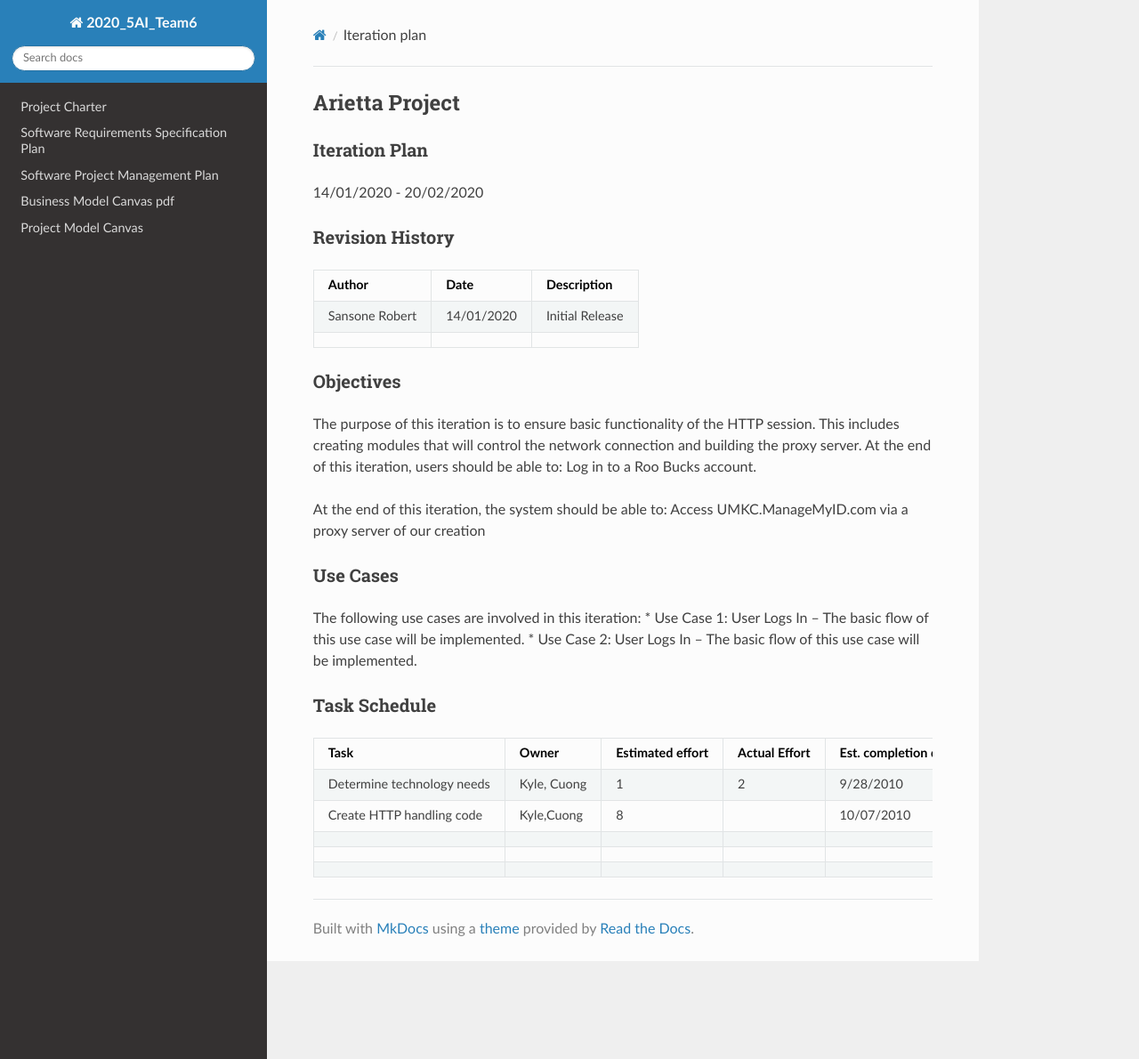
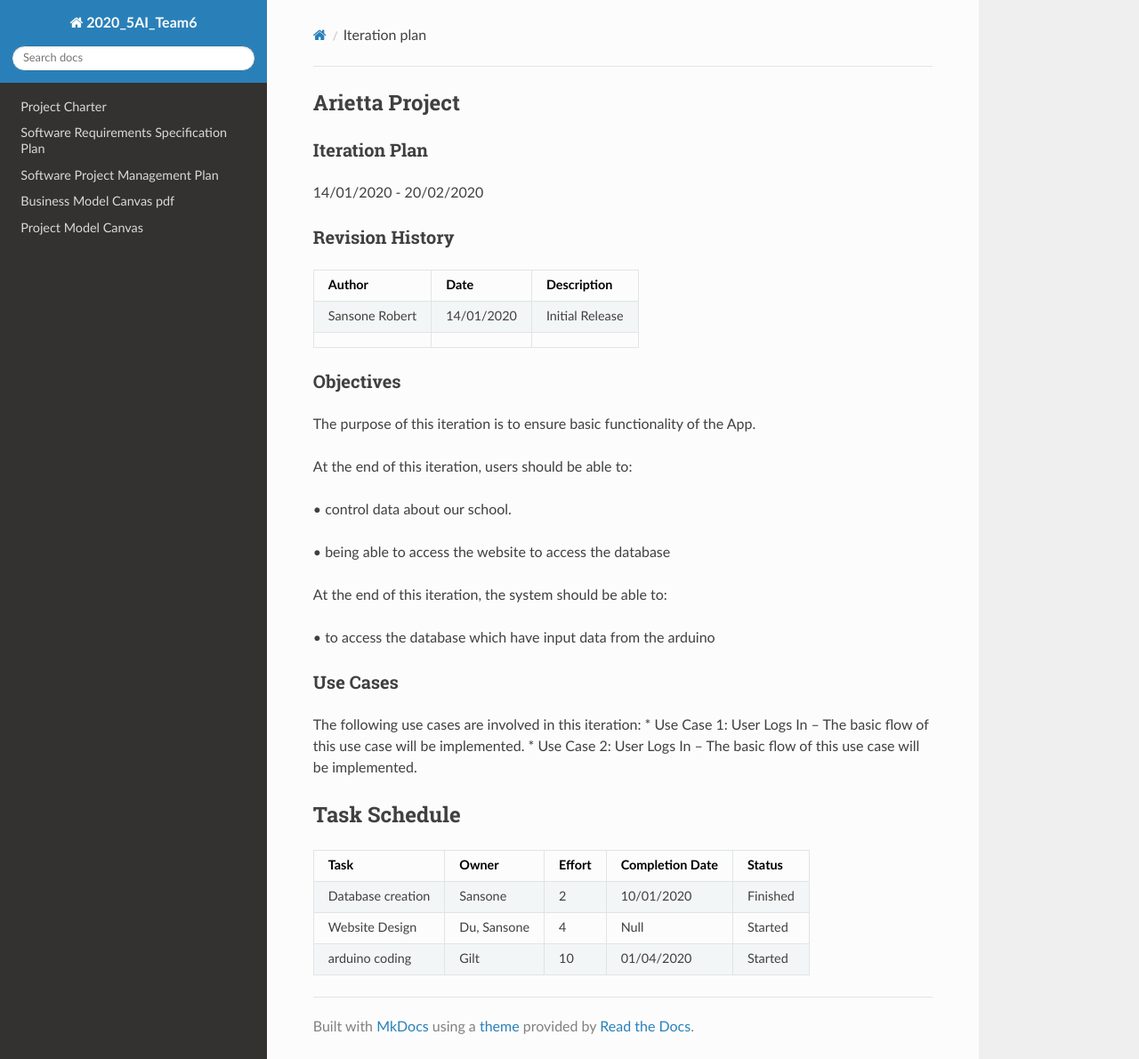
Before and after one commit to haoweydu/2020-5ai-team6-Du, an MkDocs documentation site: the page built from docs/iteration_plan.md, in a window 1280 px wide and 1190 px high. Shown: the whole window at 89% size. Built offline with MkDocs 1.6.1, drawn with Linux system fonts in a browser that asks for light colours; nearby versions of some CDN libraries.

Commit message:
Update iteration_plan.md

```diff
--- a/docs/iteration_plan.md
+++ b/docs/iteration_plan.md
@@ -9,23 +9,27 @@
 |                |            |                 |
 
 ### Objectives
-The purpose of this iteration is to ensure basic functionality of the HTTP session.  This includes creating modules that will control the network connection and building the proxy server.  At the end of this iteration, users should be able to:
-Log in to a Roo Bucks account.
+The purpose of this iteration is to ensure basic functionality of the App.
+
+ At the end of this iteration, users should be able to:
+
+•	control data about our school.
+
+•      being able to access the website to access the database
 
 At the end of this iteration, the system should be able to:
-Access UMKC.ManageMyID.com via a proxy server of our creation
+
+•	to access the database which have input data from the arduino
+
 
 ### Use Cases
 The following use cases are involved in this iteration:
 * Use Case 1: User Logs In – The basic flow of this use case will be implemented.
 *	Use Case 2: User Logs In – The basic flow of this use case will be implemented.
 
-### Task Schedule
-
-| Task                       | Owner       | Estimated effort | Actual Effort | Est. completion date | Act. completion date | Status  |
-|----------------------------|-------------|------------------|---------------|----------------------|----------------------|---------|
-| Determine technology needs | Kyle, Cuong | 1                | 2             | 9/28/2010            | 09/26/2010           | Finish  |
-| Create HTTP handling code  | Kyle,Cuong  | 8                |               | 10/07/2010           |                      | Started |
-|                            |             |                  |               |                      |                      |         |
-|                            |             |                  |               |                      |                      |         |
-|                            |             |                  |               |                      |                      |         |
+## Task Schedule
+| Task | Owner | Effort | Completion Date | Status |
+|---|---|---|---|---|
+|Database creation|Sansone|2|10/01/2020|Finished|
+|Website Design|Du, Sansone|4|Null|Started|
+|arduino coding|Gilt|10|01/04/2020|Started|
```
